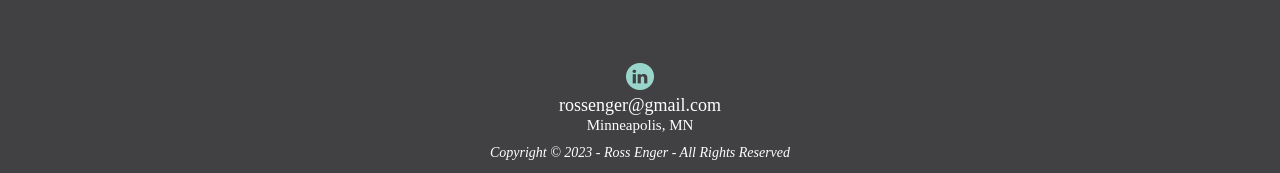
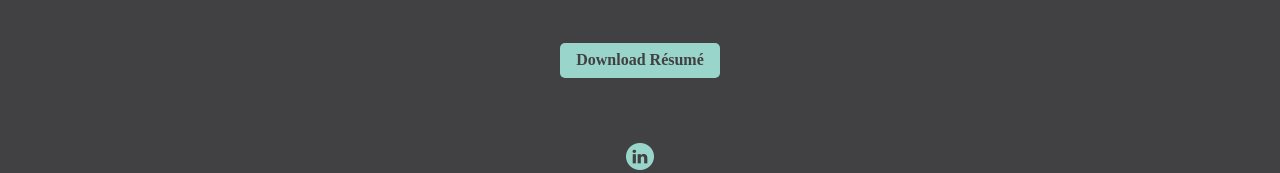
Before and after one commit to rossenger/UX_UI_PORTFOLIO, a plain HTML site: page resume.html in a window 1280 px wide. Shown: the part 1569-1742 px from the top of the page. Drawn offline with nearby package versions, Linux system fonts and the light colour scheme; a web font is replaced by a local one.

Commit message:
updated resume page

```diff
--- a/css/style.css
+++ b/css/style.css
@@ -858,6 +858,13 @@ footer {
     height: auto;
 }
 
+#resumeDownloadContainer {
+    width: 100%;
+    display: flex;
+    justify-content: center;
+    padding-bottom: 45px;
+}
+
 @media only screen and (max-width: 1200px) {
     .heroSection {
         height: 1200px;
@@ -1489,4 +1496,5 @@ padding-bottom: 16px;
 }
 
 
+
 }
--- a/resume.html
+++ b/resume.html
@@ -52,6 +52,10 @@
     <img src="images/resume_updated-01.png">
 </div>
 
+<div id="resumeDownloadContainer">
+    <a href="images/resume_updated.pdf" download target="Ross_Enger_Resume" id ="portfolioLink"><button id="graphicDesignPortfolio">Download Résumé</button></a>
+</div>
+
 <div></div>
 
 <footer>
```
